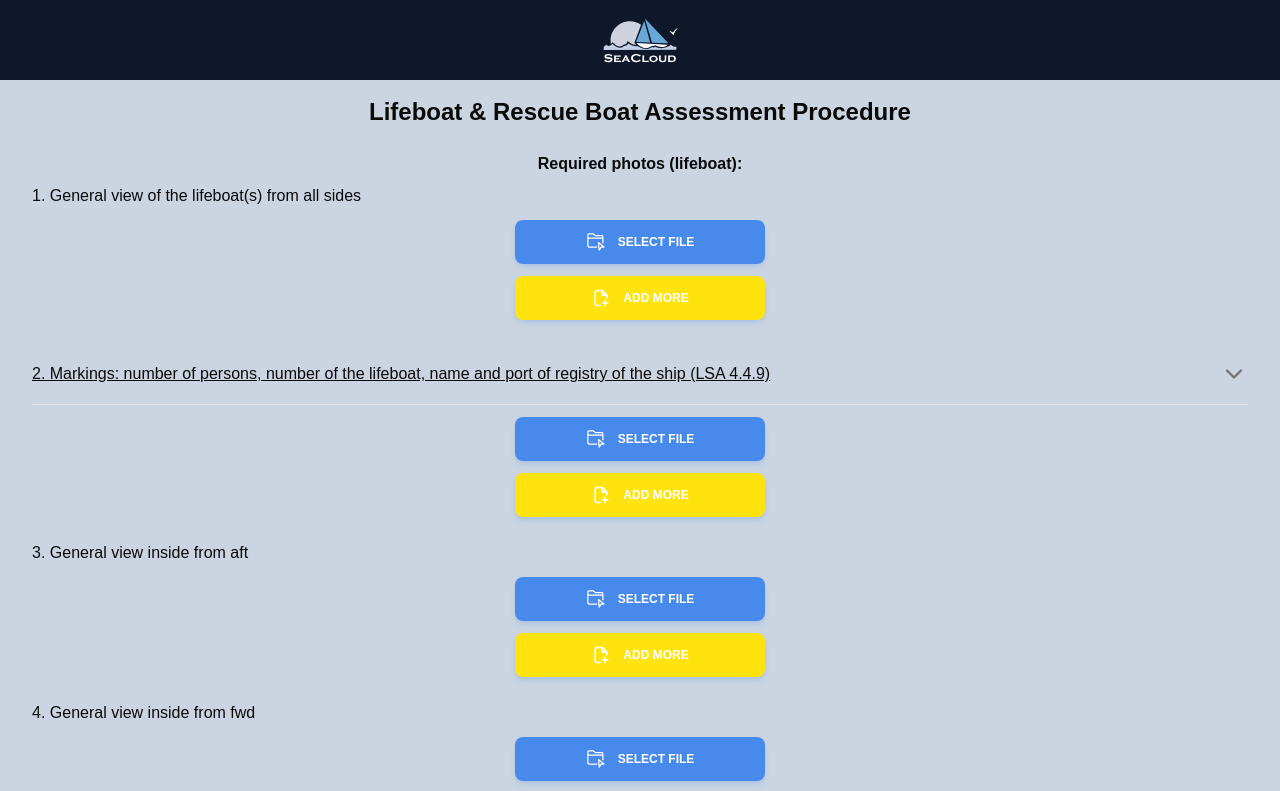
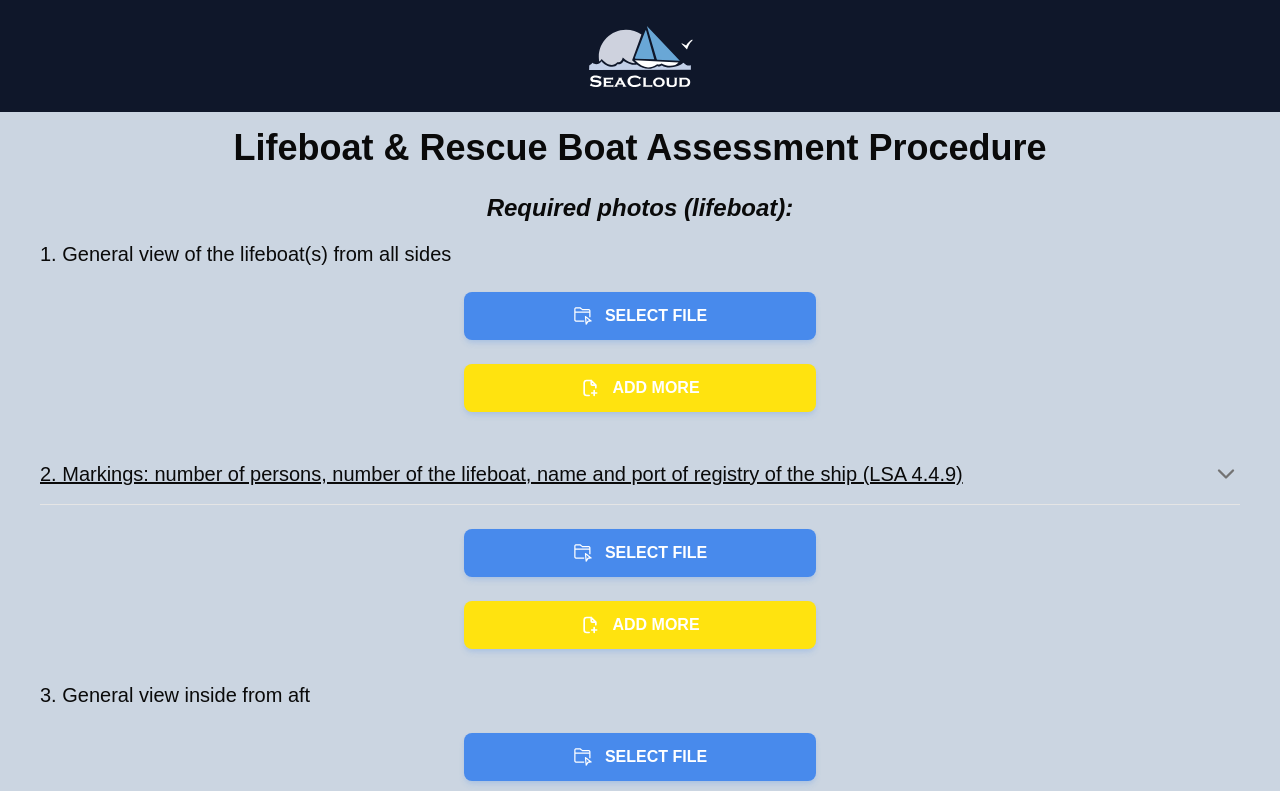
Before and after one commit to vazhavazh/uploader, a Next.js app: page / in a window 1280 px wide. Shown: the top 791 px of the page. Built offline with nearby package versions, Linux system fonts and the light colour scheme.

Commit message:
styled breakpoints

```diff
--- a/app/layout.tsx
+++ b/app/layout.tsx
@@ -28,9 +28,9 @@ export default function RootLayout({
 		<html lang='en'>
 			<body
 				className={`${geistSans.variable} ${geistMono.variable} antialiased bg-slate-300`}>
-				<div className='bg-slate-900 fixed z-50 top-0 w-full h-16 md:h-20'>
+				<div className='bg-slate-900 fixed z-50 top-0 w-full h-16 md:h-20 xl:h-[7rem]'>
 					<div className='flex justify-center'>
-						<div className='w-16 md:w-20'>
+						<div className='w-16 md:w-20 xl:w-[7rem]'>
 							<SeaCloud />
 						</div>
 					</div>
--- a/app/page.tsx
+++ b/app/page.tsx
@@ -8,25 +8,25 @@ export default function Home() {
 		<>
 			{/* <MultiUploader labels={labels} /> */}
 
-			<div className='px-4 pb-5 mt-20 md:mt-24 md:px-8'>
-				<h1 className='text-center text-xl font-bold mb-6 md:text-2xl'>
+			<div className='px-4 pb-5 mt-20 md:mt-24 md:px-8 xl:mt-[8rem] xl:px-10'>
+				<h1 className='text-center text-xl font-bold mb-6 md:text-2xl xl:text-4xl'>
 					Lifeboat & Rescue Boat Assessment Procedure
 				</h1>
 				<section className='mb-14'>
-					<h2 className='text-center text-base font-semibold mb-2'>
+					<h2 className='text-center text-base font-semibold mb-2 xl:text-2xl italic xl:mb-4'>
 						Required photos (lifeboat):
 					</h2>
 					<MultiUploader details={lifeboatDetailsArray} />
 				</section>
 				<section className='mb-14'>
-					<h2 className='text-center text-base font-semibold mb-2'>
+					<h2 className='text-center text-base font-semibold mb-2 xl:text-2xl italic xl:mb-4'>
 						Required photos (rescue boat):
 					</h2>
 					<MultiUploader details={rescueBoatDetailsArray} />
 				</section>
 
 				<section className='mb-14'>
-					<h2 className='text-center text-base font-semibold mb-2'>
+					<h2 className='text-center text-base font-semibold mb-2 xl:text-2xl italic xl:mb-4'>
 						Required copies:
 					</h2>
 					<MultiUploader details={requiredCopiesArray} />
--- a/components/MultiUploader.tsx
+++ b/components/MultiUploader.tsx
@@ -187,40 +187,49 @@ export const MultiUploader = ({ details }: UploaderProps) => {
 		});
 
 	return (
-		<div className='space-y-6'>
+		<div className='space-y-6 xl:space-y-8'>
 			{details.map((detailObj) => {
 				return (
 					<div
 						key={detailObj.label}
 						className={cn(
-							"space-y-3",
+							"space-y-3 xl:space-y-6",
 							previews[detailObj.label] &&
-								"md:flex flex-wrap gap-5 items-center"
+								"md:flex flex-wrap justify-center gap-5 xl:gap-9 items-center"
 						)}>
 						{detailObj.tooltip ? (
 							<>
 								<Accordion
 									type='single'
-									collapsible>
+									collapsible
+									className='w-full'>
 									<AccordionItem value='item-1'>
 										<AccordionTrigger>
-											<p className='text-base underline'>{`${detailObj.id} ${detailObj.label}`}</p>
+											<p
+												className={cn(
+													"text-base underline w-full xl:text-xl",
+													previews[detailObj.label] && "text-center"
+												)}>{`${detailObj.id} ${detailObj.label}`}</p>
 										</AccordionTrigger>
 										<AccordionContent>
-											<p className='whitespace-pre-line'>{detailObj.tooltip}</p>
+											<p className='whitespace-pre-line xl:text-base'>{detailObj.tooltip}</p>
 										</AccordionContent>
 									</AccordionItem>
 								</Accordion>
 							</>
 						) : (
-							<p className="w-full">{`${detailObj.id} ${detailObj.label}`}</p>
+							<p
+								className={cn(
+									"w-full xl:text-xl",
+									previews[detailObj.label] && "text-center"
+								)}>{`${detailObj.id} ${detailObj.label}`}</p>
 						)}
 
 						<div
 							className={cn(
 								"block  ",
 								previews[detailObj.label] &&
-									"border-2 border-slate-900 rounded-xl p-1 md:p-3 md:w-[calc(50%-10px)] md:h-[22rem] md:flex md:flex-col "
+									"border-2 border-slate-900 rounded-xl p-1 md:p-3 md:w-[calc(50%-10px)] xl:w-[calc(32%-10px)] md:h-[22rem] md:flex md:flex-col lg:h-[24rem]"
 							)}>
 							{/* Отображение имени файла для основного инпута */}
 							{fileNames[detailObj.label] && (
@@ -232,7 +241,7 @@ export const MultiUploader = ({ details }: UploaderProps) => {
 							{previews[detailObj.label] && (
 								<div className='mb-4'>
 									{/* <p className='text-sm'>Preview:</p> */}
-									<div className='relative h-[200px]  w-auto'>
+									<div className='relative h-[200px] lg:h-[16rem]  w-auto'>
 										<Image
 											src={previews[detailObj.label]}
 											alt={`Selected file ${detailObj.label}`}
@@ -246,7 +255,7 @@ export const MultiUploader = ({ details }: UploaderProps) => {
 							{/* Основной инпут */}
 							{!detailObj.title && (
 								<div className='flex justify-center mt-auto'>
-									<label className='min-w-[250px] max-w-[250px] justify-center flex bg-[#488aec] text-white text-xs leading-4 font-bold text-center cursor-pointer uppercase align-middle items-center select-none gap-3 shadow-[0_4px_6px_-1px_#488aec31,0_2px_4px_-1px_#488aec17] transition-all duration-[0.6s] ease-[ease] px-6 py-3 rounded-lg border-[none] hover:shadow-[0_10px_15px_-3px_#488aec4f,0_4px_6px_-2px_#488aec17] focus:opacity-[0.85] focus:shadow-none active:opacity-[0.85] active:shadow-none'>
+									<label className='min-w-[250px] max-w-[250px] xl:min-w-[22rem] xl:max-w-[22rem] xl:text-base  justify-center flex bg-[#488aec] text-white text-xs leading-4 font-bold text-center cursor-pointer uppercase align-middle items-center select-none gap-3 shadow-[0_4px_6px_-1px_#488aec31,0_2px_4px_-1px_#488aec17] transition-all duration-[0.6s] ease-[ease] px-6 py-3 rounded-lg border-[none] hover:shadow-[0_10px_15px_-3px_#488aec4f,0_4px_6px_-2px_#488aec17] focus:opacity-[0.85] focus:shadow-none active:opacity-[0.85] active:shadow-none'>
 										<input
 											className='hidden opacity-0'
 											type='file'
@@ -301,7 +310,7 @@ export const MultiUploader = ({ details }: UploaderProps) => {
 									className={cn(
 										"block  ",
 										previews[`${detailObj.label}_${index}`] &&
-											"border-2 border-slate-900 rounded-xl p-1 md:p-3 md:w-[calc(50%-10px)] md:h-[22rem] md:flex md:flex-col"
+											"border-2 border-slate-900 rounded-xl p-1 md:p-3 md:w-[calc(50%-10px)] xl:w-[calc(32%-10px)] md:h-[22rem] md:flex md:flex-col lg:h-[24rem]"
 									)}>
 									{/* Отображение имени файла для дополнительного инпута */}
 									{fileNames[`${detailObj.label}_${index}`] && (
@@ -314,7 +323,7 @@ export const MultiUploader = ({ details }: UploaderProps) => {
 
 									{previews[`${detailObj.label}_${index}`] && (
 										<div className='mb-4'>
-											<div className='relative h-[200px]  w-auto'>
+											<div className='relative h-[200px] lg:h-[16rem]  w-auto'>
 												<Image
 													src={previews[`${detailObj.label}_${index}`]}
 													alt={`Selected file ${detailObj.label}_${index}`}
@@ -327,7 +336,7 @@ export const MultiUploader = ({ details }: UploaderProps) => {
 
 									{/*Дополнительный инпут */}
 									<div className='flex justify-center mt-auto'>
-										<label className='min-w-[250px] max-w-[250px] justify-center flex bg-[#488aec] text-white text-xs leading-4 font-bold text-center cursor-pointer uppercase align-middle items-center select-none gap-3 shadow-[0_4px_6px_-1px_#488aec31,0_2px_4px_-1px_#488aec17] transition-all duration-[0.6s] ease-[ease] px-6 py-3 rounded-lg border-[none] hover:shadow-[0_10px_15px_-3px_#488aec4f,0_4px_6px_-2px_#488aec17] focus:opacity-[0.85] focus:shadow-none active:opacity-[0.85] active:shadow-none'>
+										<label className='min-w-[250px] max-w-[250px] xl:min-w-[22rem] xl:max-w-[22rem] xl:text-base  justify-center flex bg-[#488aec] text-white text-xs leading-4 font-bold text-center cursor-pointer uppercase align-middle items-center select-none gap-3 shadow-[0_4px_6px_-1px_#488aec31,0_2px_4px_-1px_#488aec17] transition-all duration-[0.6s] ease-[ease] px-6 py-3 rounded-lg border-[none] hover:shadow-[0_10px_15px_-3px_#488aec4f,0_4px_6px_-2px_#488aec17] focus:opacity-[0.85] focus:shadow-none active:opacity-[0.85] active:shadow-none'>
 											<input
 												className='hidden opacity-0'
 												type='file'
@@ -380,7 +389,7 @@ export const MultiUploader = ({ details }: UploaderProps) => {
 							<div className='flex justify-center'>
 								<button
 									onClick={() => addExtraInput(detailObj.label)}
-									className='max-w-[250px] justify-center min-w-[250px] flex bg-[#ffe30f] text-white text-xs leading-4 font-bold text-center cursor-pointer uppercase align-middle items-center select-none gap-3 shadow-[0_4px_6px_-1px_#488aec31,0_2px_4px_-1px_#488aec17] transition-all duration-[0.6s] ease-[ease] px-6 py-3 rounded-lg border-[none] hover:shadow-[0_10px_15px_-3px_#488aec4f,0_4px_6px_-2px_#488aec17] focus:opacity-[0.85] focus:shadow-none active:opacity-[0.85] active:shadow-none'>
+									className='max-w-[250px] justify-center min-w-[250px] xl:min-w-[22rem] xl:max-w-[22rem] xl:text-base flex bg-[#ffe30f] text-white text-xs leading-4 font-bold text-center cursor-pointer uppercase align-middle items-center select-none gap-3 shadow-[0_4px_6px_-1px_#488aec31,0_2px_4px_-1px_#488aec17] transition-all duration-[0.6s] ease-[ease] px-6 py-3 rounded-lg border-[none] hover:shadow-[0_10px_15px_-3px_#488aec4f,0_4px_6px_-2px_#488aec17] focus:opacity-[0.85] focus:shadow-none active:opacity-[0.85] active:shadow-none'>
 									<svg
 										className='w-5 h-5'
 										aria-hidden='true'
@@ -439,7 +448,7 @@ export const MultiUploader = ({ details }: UploaderProps) => {
 						onClick={handleFileUpload}
 						className={`${
 							canUploadAll ? "bg-[#4dec48]" : "bg-gray-400 cursor-not-allowed"
-						} max-w-[250px] justify-center min-w-[250px] flex text-white text-xs leading-4 font-bold text-center cursor-pointer uppercase align-middle items-center select-none gap-3 shadow-[0_4px_6px_-1px_#488aec31,0_2px_4px_-1px_#488aec17] transition-all duration-[0.6s] ease-[ease] px-6 py-3 rounded-lg border-[none] hover:shadow-[0_10px_15px_-3px_#488aec4f,0_4px_6px_-2px_#488aec17] focus:opacity-[0.85] focus:shadow-none active:opacity-[0.85] active:shadow-none`}>
+						} max-w-[250px] justify-center min-w-[250px] xl:min-w-[22rem] xl:max-w-[22rem] xl:text-base flex text-white text-xs leading-4 font-bold text-center cursor-pointer uppercase align-middle items-center select-none gap-3 shadow-[0_4px_6px_-1px_#488aec31,0_2px_4px_-1px_#488aec17] transition-all duration-[0.6s] ease-[ease] px-6 py-3 rounded-lg border-[none] hover:shadow-[0_10px_15px_-3px_#488aec4f,0_4px_6px_-2px_#488aec17] focus:opacity-[0.85] focus:shadow-none active:opacity-[0.85] active:shadow-none`}>
 						UPLOAD ALL
 					</button>
 				</div>
--- a/components/ui/accordion.tsx
+++ b/components/ui/accordion.tsx
@@ -28,7 +28,7 @@ const AccordionTrigger = React.forwardRef<
     <AccordionPrimitive.Trigger
       ref={ref}
       className={cn(
-        "flex flex-1 items-center justify-between py-4 text-sm font-medium transition-all hover:underline text-left [&[data-state=open]>svg]:rotate-180",
+        " flex flex-1 items-center justify-between py-4 text-sm font-medium transition-all hover:underline text-left [&[data-state=open]>svg]:rotate-180",
         className
       )}
       {...props}
```
